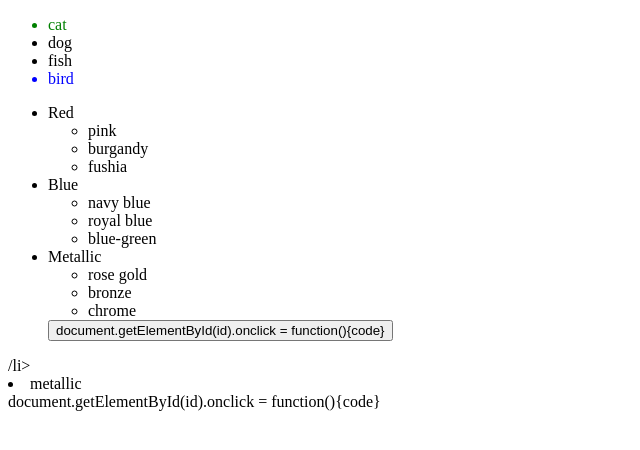
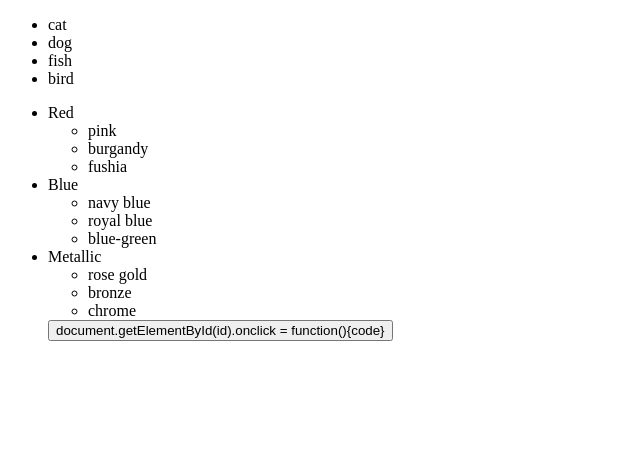
Before and after one commit to Shusweela/week5, a website: page index.html in a window 1280 px wide. Shown: the whole page, without its empty margins (0-640 px from the left). Drawn offline with Linux system fonts and the light colour scheme.

Commit message:
making sure matches practice branch

```diff
--- a/index.html
+++ b/index.html
@@ -42,12 +42,4 @@
      document.getElementById(id).onclick = function(){code}
  </div>
 </body>
-            </html>/li>
-        <li>metallic</li>
-     </ul>
-
-     <script src="dom.js"></script>
-     document.getElementById(id).onclick = function(){code}
- </div>
-</body>
 </html>
```
Lines whose indentation alone changed are shown as unchanged.
